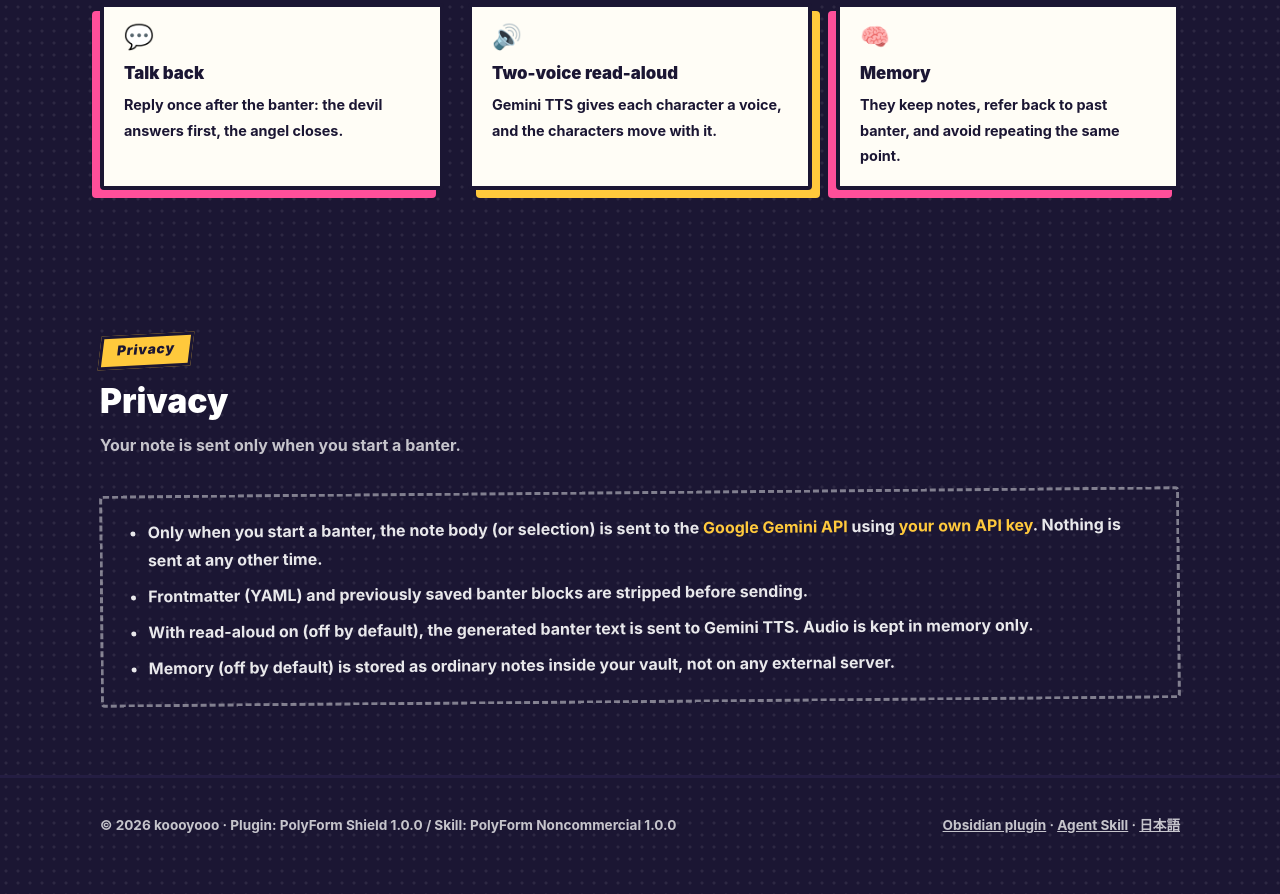
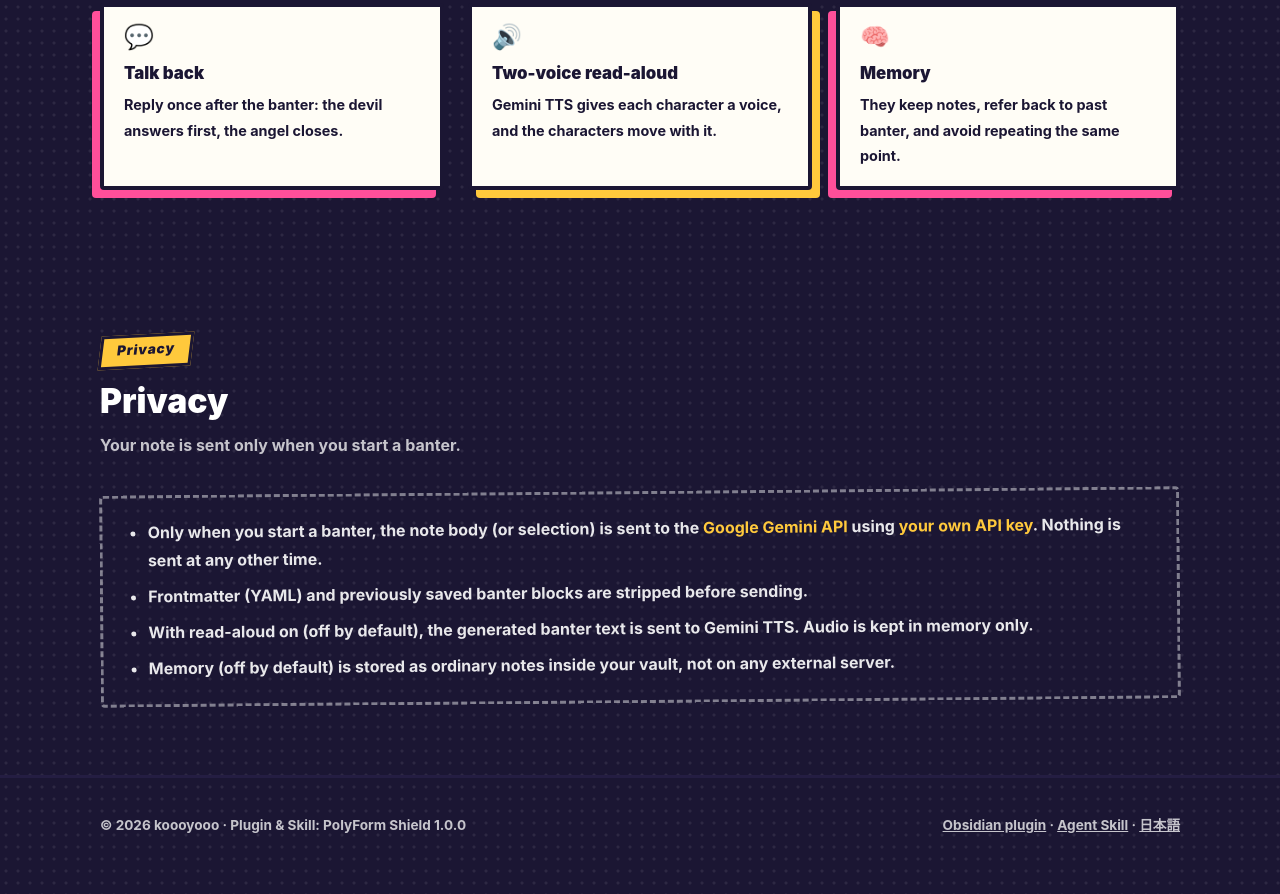
Before and after one commit to koooyooo/angel-and-devil-site, a plain HTML site: page en/index.html in a window 1280 px wide. Shown: the part 3467-4361 px from the top of the page. Drawn offline with Linux system fonts and the light colour scheme.

Commit message:
Sync site from angel-and-devil@6135d54

```diff
--- a/en/index.html
+++ b/en/index.html
@@ -199,7 +199,7 @@ cd dot-agent-angel-and-devil &amp;&amp; ./install.sh</code></pre>
 
   <footer>
     <div class="wrap">
-      <span>© 2026 koooyooo · Plugin: PolyForm Shield 1.0.0 / Skill: PolyForm Noncommercial 1.0.0</span>
+      <span>© 2026 koooyooo · Plugin &amp; Skill: PolyForm Shield 1.0.0</span>
       <span>
         <a href="https://github.com/koooyooo/angel-and-devil-obsidian">Obsidian plugin</a> ·
         <a href="https://github.com/koooyooo/dot-agent-angel-and-devil">Agent Skill</a> ·
```
Also changed, not shown: index.html (+1 -1 lines).
